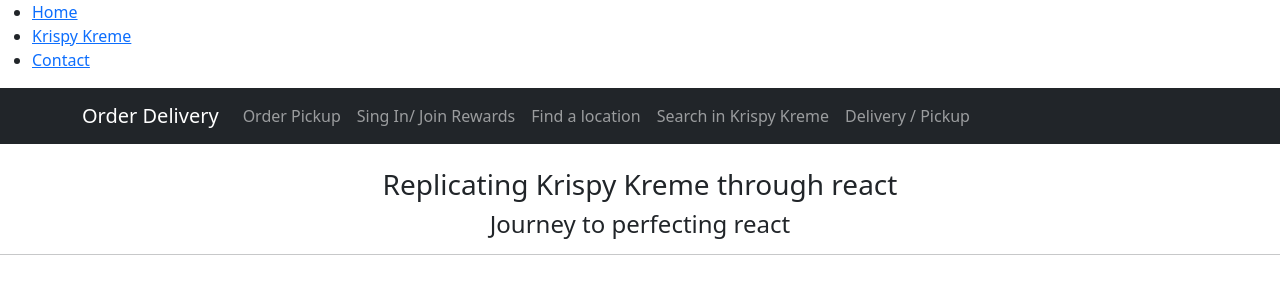
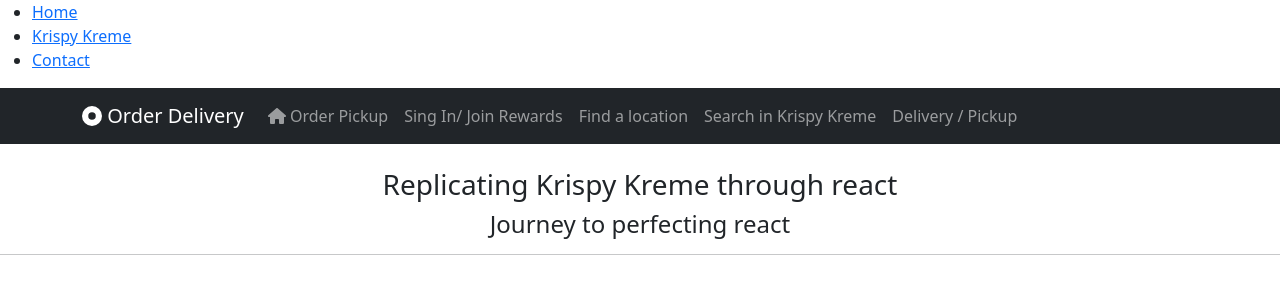
Before and after one commit to LNR14/react-course, a React (Create React App) app: page /krispyKreme in a window 1280 px wide. Shown: the top 300 px of the page. Built offline with nearby package versions, Linux system fonts and the light colour scheme.

Commit message:
Added icons
Navbar added icons

```diff
--- a/public/index.html
+++ b/public/index.html
@@ -25,6 +25,7 @@
       Learn how to configure a non-root public URL by running `npm run build`.
     -->
     <title>React App</title>
+    <script src="https://kit.fontawesome.com/21de55f548.js" crossorigin="anonymous"></script>
   </head>
   <body>
     <noscript>You need to enable JavaScript to run this app.</noscript>
--- a/src/App.js
+++ b/src/App.js
@@ -6,6 +6,7 @@
 import KrispyKreme from './pages/KrispyKreme';
 import TestingPage from './pages/TestingPage';
 import NoPage from "./pages/NoPage";
+import './icons/fontawesome'
 import './App.css';
 
 export default function App() {
--- /dev/null
+++ b/src/icons/fontawesome.js
@@ -0,0 +1,14 @@
+// import the library
+import { library } from '@fortawesome/fontawesome-svg-core';
+
+// import your icons
+import { faCode, faHighlighter,faHome } from '@fortawesome/free-solid-svg-icons';
+import { } from '@fortawesome/free-regular-svg-icons';
+
+
+library.add(
+  faCode,
+  faHighlighter,
+  faHome
+  // more icons go here
+);
--- a/src/pages/FirstPage.js
+++ b/src/pages/FirstPage.js
@@ -1,10 +1,17 @@
 import React from 'react';
+import { FontAwesomeIcon } from '@fortawesome/react-fontawesome';
+import { faCircleDot } from "@fortawesome/free-solid-svg-icons";
+
+import '../icons/fontawesome'
+
+
 
 export default function FirstPage() {
   return (
     <div className="App">
       <h3>React Facts</h3>
       <h4>React course - Project 1</h4>
+      <FontAwesomeIcon icon={faCircleDot} />
       <hr/>
     </div>
   );
--- a/src/pages/KrispyKreme.js
+++ b/src/pages/KrispyKreme.js
@@ -2,6 +2,8 @@
 import Container from 'react-bootstrap/Container';
 import Nav from 'react-bootstrap/Nav';
 import Navbar from 'react-bootstrap/Navbar';
+import { FontAwesomeIcon } from '@fortawesome/react-fontawesome';
+import { faCircleDot } from "@fortawesome/free-solid-svg-icons";
 
 
 export default function KrispyKreme() {
@@ -9,9 +11,9 @@
     <div className="App">
       <Navbar bg="dark" variant="dark">
         <Container>
-          <Navbar.Brand href="#home">Order Delivery</Navbar.Brand>
+          <Navbar.Brand href="#home"><FontAwesomeIcon icon={faCircleDot} /> Order Delivery</Navbar.Brand>
           <Nav className="me-auto">
-            <Nav.Link href="#home">Order Pickup</Nav.Link>
+            <Nav.Link href="#home"> <FontAwesomeIcon icon="fa-solid fa-house" /> Order Pickup</Nav.Link>
             <Nav.Link href="#features">Sing In/ Join Rewards</Nav.Link>
             <Nav.Link href="#pricing">Find a location</Nav.Link>
             <Nav.Link href="#features">Search in Krispy Kreme</Nav.Link>
```
Also changed, not shown: package.json (+10 -0 lines).
